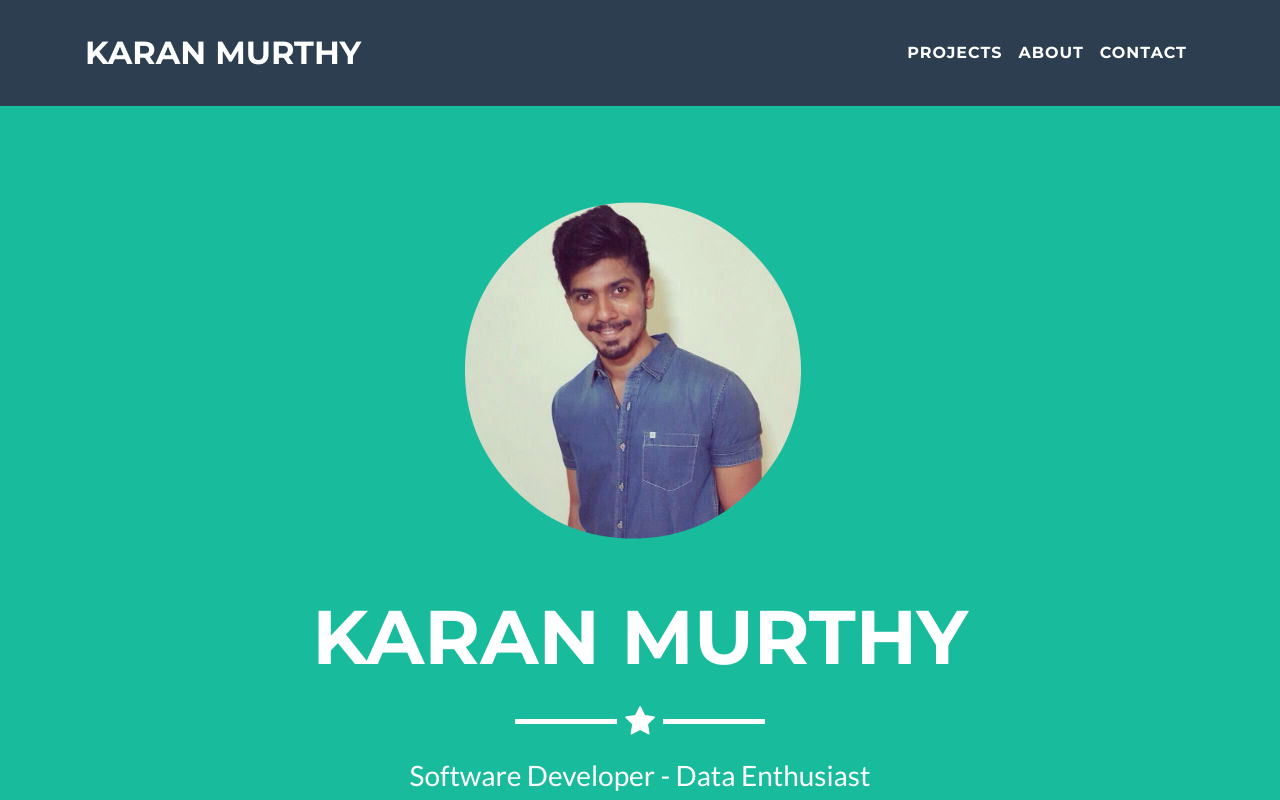
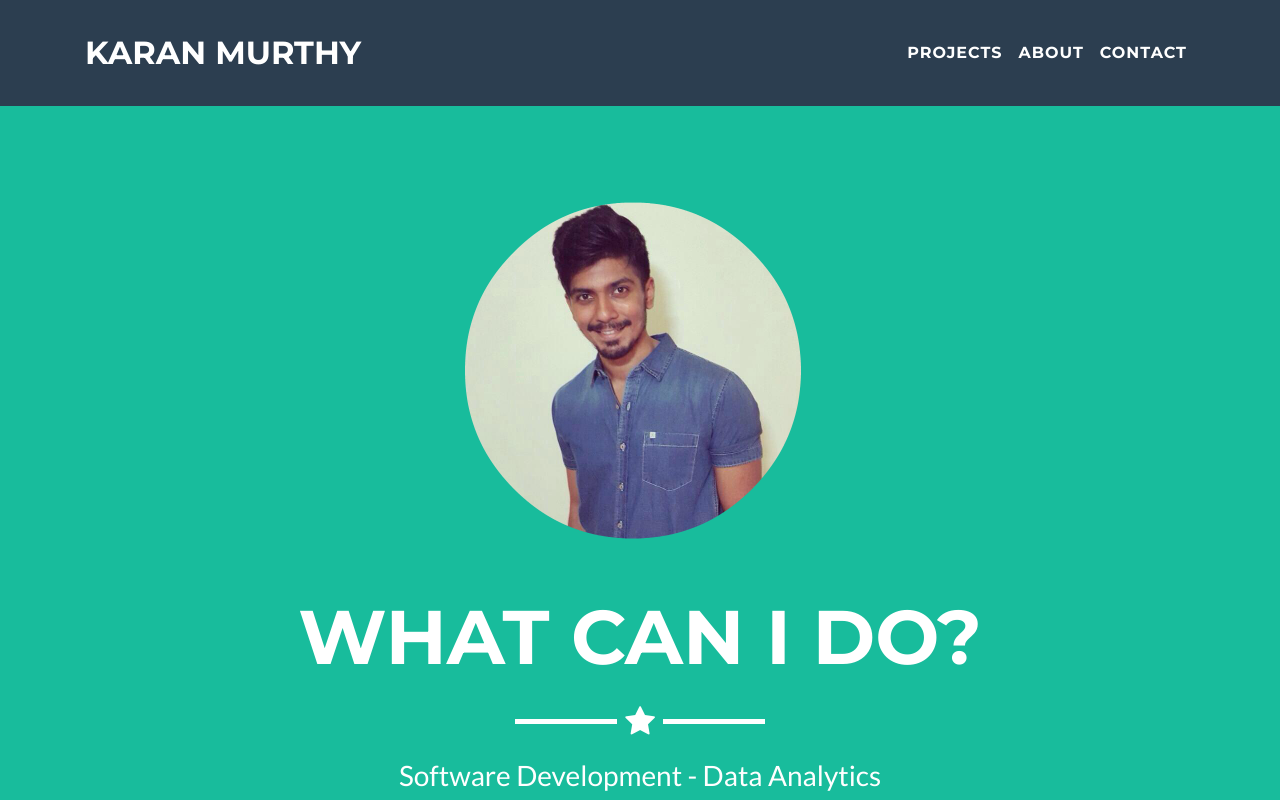
Before and after one commit to karanmurthy7/karanmurthy7.github.io, a plain HTML site: page index.html in a window 1280 px wide. Shown: the top 800 px of the page. Drawn offline with nearby package versions, Linux system fonts and the light colour scheme; a script that the page names is missing.

Commit message:
index.html updated

```diff
--- a/index.html
+++ b/index.html
@@ -66,9 +66,9 @@
         <div class="container">
             <img class="img-fluid" src="img/profile.png" alt="">
             <div class="intro-text">
-                <span class="name">Karan Murthy</span>
+                <span class="name">What can I do?</span>
                 <hr class="star-light">
-                <span class="skills">Software Developer - Data Enthusiast</span>
+                <span class="skills">Software Development - Data Analytics</span>
             </div>
         </div>
     </header>
```
